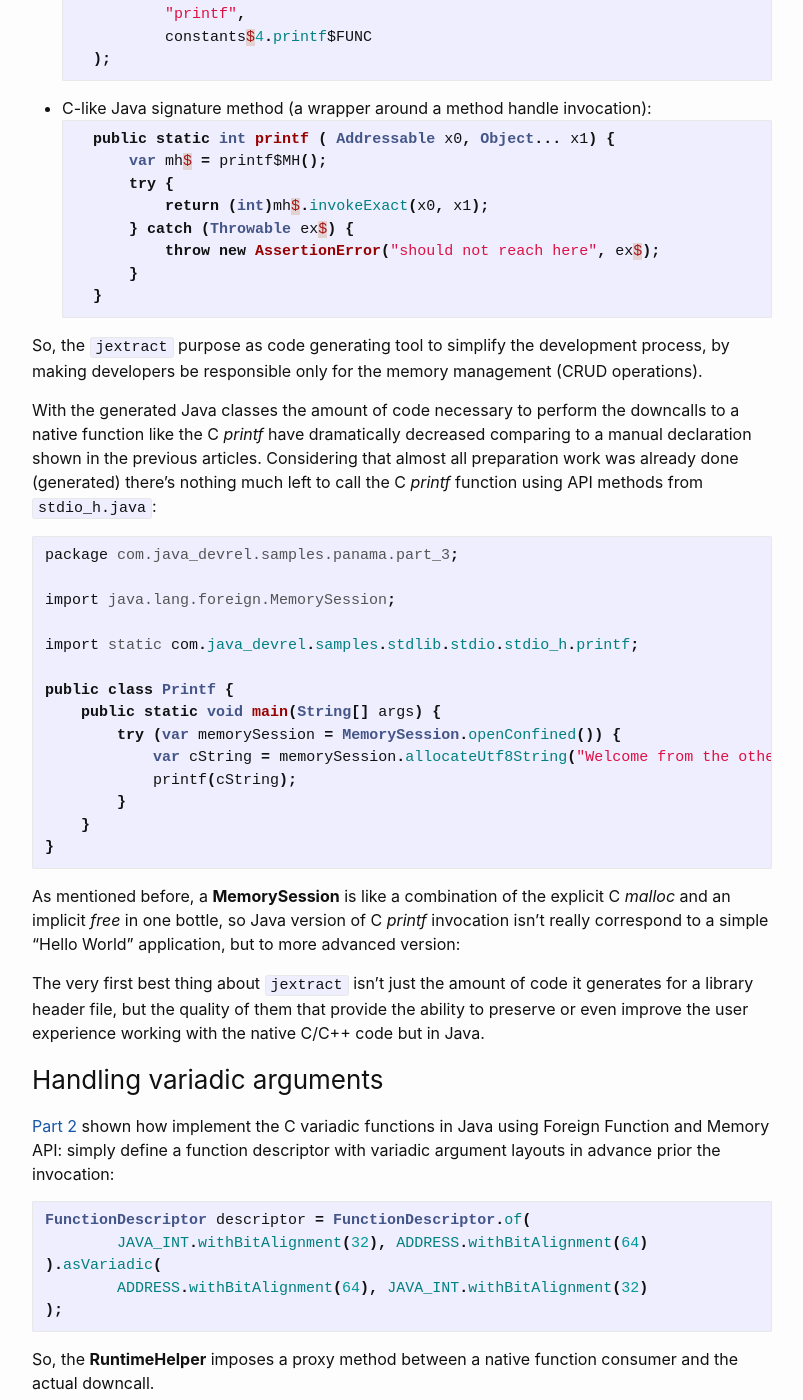
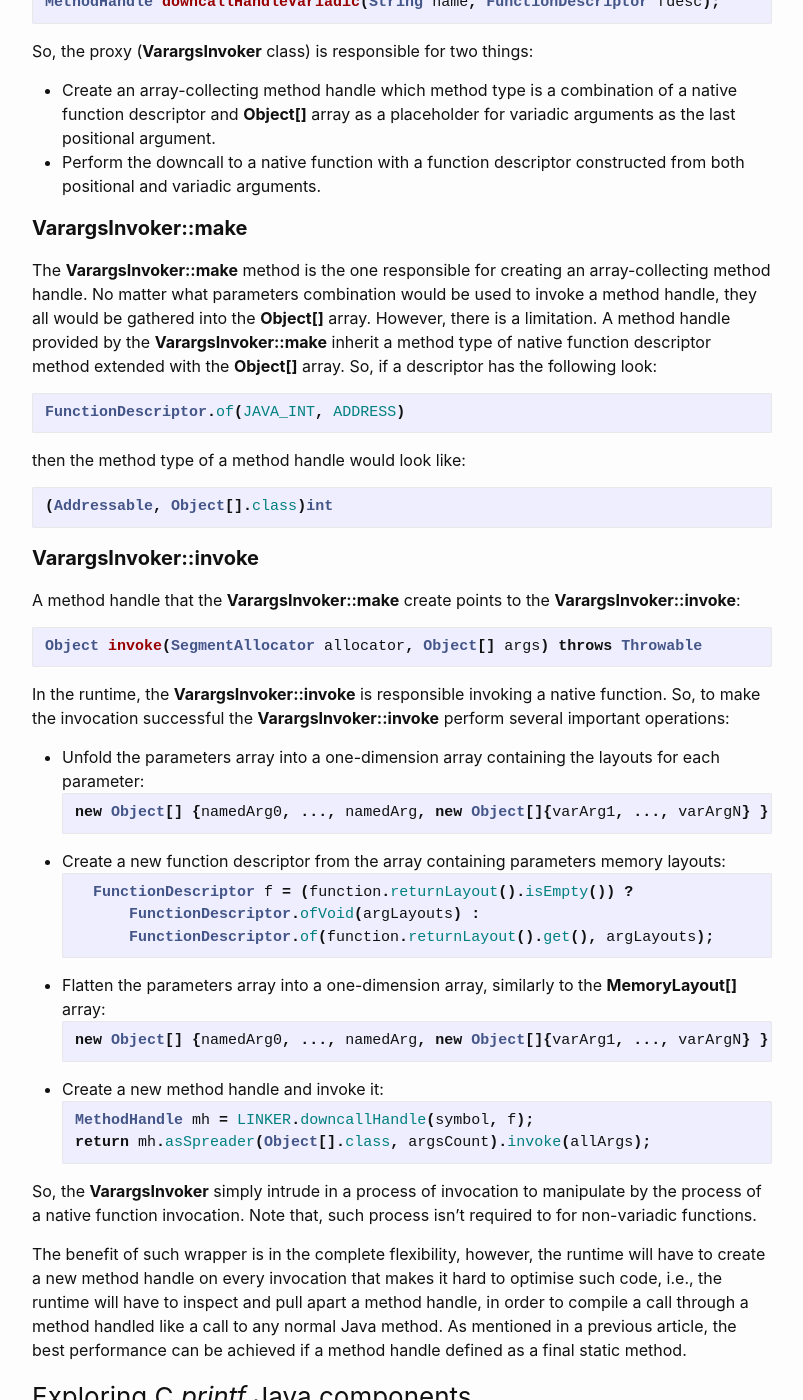
Before and after one commit to denismakogon/denismakogon.github.io, a Jekyll site: the page built from _posts/2022-07-12-introduction-to-project-panama-part-3.markdown, in a window 1280 px wide and 1400 px high, scrolled down 6574 px. Shown: the whole window, without its empty margins (238-1041 px from the left). Built offline with Jekyll 4.4.1, drawn with Linux system fonts in a browser that asks for light colours; a script that is not in the unit is left out; some of the changed text lies outside the part shown.

Commit message:
reworking part-3

````diff
--- a/_posts/2022-07-12-introduction-to-project-panama-part-3.markdown
+++ b/_posts/2022-07-12-introduction-to-project-panama-part-3.markdown
@@ -213,6 +213,88 @@ so the `jextract` will not create a method handle for it.
 In addition to macros, not all functions, constants and structs can be exported due to lack of data types support, i.e., `long double` is not present in Java.
 When [Project Valhalla](https://openjdk.java.net/projects/valhalla/) will be available, Panama will benefit from it by improving .
 
+### Handling variadic arguments
+
+[Part 2]() have shown how implement the C variadic functions in Java using Foreign Function and Memory API: simply define a function descriptor with variadic argument layouts in advance prior the invocation:
+```java
+class PrintfImpls {
+    static final FunctionDescriptor PRINTF_BASE_TYPE = FunctionDescriptor.of(JAVA_INT, ADDRESS);
+    static final Linker LINKER = Linker.nativeLinker();
+    static final Addressable PRINTF_ADDR = LINKER.defaultLookup().lookup("printf").orElseThrow();
+    static MethodHandle specializedPrintf(MemoryLayout... varargLayouts) {
+        FunctionDescriptor specialized = PRINTF_BASE_TYPE.asVariadic(varargLayouts);
+        return LINKER.downcallHandle(PRINTF_ADDR, specialized);
+    }
+    public static final MethodHandle WithInt = specializedPrintf(JAVA_INT);
+    public static final MethodHandle WithString = specializedPrintf(ADDRESS);
+    public static final MethodHandle WithIntAndString = specializedPrintf(JAVA_INT, ADDRESS);
+}
+```
+
+The `jextract` offers a different solution, it imposes a proxy method between a native function consumer and the actual downcall.
+The implementation enclosed into **RuntimeHelper** class and available through the following API method:
+```java
+MethodHandle downcallHandleVariadic(String name, FunctionDescriptor fdesc);
+```
+
+So, the proxy (**VarargsInvoker** class) is responsible for two things:
+* Create an array-collecting method handle which method type is a combination of a native function descriptor and **Object[]** array as a placeholder for variadic arguments as the last positional argument.
+* Perform the downcall to a native function with a function descriptor constructed from both positional and variadic arguments.
+
+#### **VarargsInvoker::make**
+
+The **VarargsInvoker::make** method is the one responsible for creating an array-collecting method handle.
+No matter what parameters combination would be used to invoke a method handle, they all would be gathered into the **Object[]** array.
+However, there is a limitation. A method handle provided by the **VarargsInvoker::make** inherit a method type of native function descriptor method extended with the **Object[]** array.
+So, if a descriptor has the following look:
+```java
+FunctionDescriptor.of(JAVA_INT, ADDRESS)
+```
+then the method type of a method handle would look like:
+```java
+(Addressable, Object[].class)int
+```
+
+#### **VarargsInvoker::invoke**
+
+A method handle that the **VarargsInvoker::make** create points to the **VarargsInvoker::invoke**:
+```java
+Object invoke(SegmentAllocator allocator, Object[] args) throws Throwable
+```
+In the runtime, the **VarargsInvoker::invoke** is responsible invoking a native function.
+So, to make the invocation successful the **VarargsInvoker::invoke** perform several important operations:
+
+* Unfold the parameters array into a one-dimension array containing the layouts for each parameter:
+```java
+new Object[] {namedArg0, ..., namedArg, new Object[]{varArg1, ..., varArgN} } --> new MemoryLayout[] {namedArg0, ..., varArgN}
+```
+
+* Create a new function descriptor from the array containing parameters memory layouts:
+```java
+    FunctionDescriptor f = (function.returnLayout().isEmpty()) ?
+        FunctionDescriptor.ofVoid(argLayouts) :
+        FunctionDescriptor.of(function.returnLayout().get(), argLayouts);
+```
+
+* Flatten the parameters array into a one-dimension array, similarly to the **MemoryLayout[]** array:
+```java
+new Object[] {namedArg0, ..., namedArg, new Object[]{varArg1, ..., varArgN} } --> new Object[] {namedArg0, ..., varArgN}
+```
+
+* Create a new method handle and invoke it:
+```java
+MethodHandle mh = LINKER.downcallHandle(symbol, f);
+return mh.asSpreader(Object[].class, argsCount).invoke(allArgs);
+```
+
+So, the **VarargsInvoker** simply intrude in a process of invocation to manipulate by the process of a native function invocation.
+Note that, such process isn't required to for non-variadic functions.
+
+The benefit of such wrapper is in the complete flexibility, however, the runtime will have to create
+a new method handle on every invocation that makes it hard to optimise such code, i.e., the runtime will have to inspect and pull apart a method handle,
+in order to compile a call through a method handled like a call to any normal Java method. As mentioned in a previous article,
+the best performance can be achieved if a method handle defined as a final static method.
+
 ### Exploring С _printf_ Java components
 
 While generated sources contain a unique representation of a **FunctionDescriptor**, **MemorySegment** and **MethodHandle** for every native function,
@@ -234,7 +316,7 @@ So, for the C _printf_ `jextract` will create the following components:
     );
 ```
 
-* a native address and a method handle:
+* variadic method handle:
 ```java
     static final MethodHandle printf$MH =
         RuntimeHelper.downcallHandleVariadic(
@@ -243,7 +325,7 @@ So, for the C _printf_ `jextract` will create the following components:
     );
 ```
 
-* C-like Java signature method (a wrapper around a method handle invocation):
+* Java method compliant with the C _printf_ definition from the C stdio library:
 ```java
     public static int printf ( Addressable x0, Object... x1) {
         var mh$ = printf$MH();
@@ -284,21 +366,6 @@ The very first best thing about `jextract` isn't just the amount of code it gene
 but the quality of them that provide the ability to preserve or even improve the user experience working
 with the native C/C++ code but in Java.
 
-### Handling variadic arguments
-
-[Part 2]() shown how implement the C variadic functions in Java using Foreign Function and Memory API: simply define a function descriptor with variadic argument layouts in advance prior the invocation:
-```java
-FunctionDescriptor descriptor = FunctionDescriptor.of(
-        JAVA_INT.withBitAlignment(32), ADDRESS.withBitAlignment(64)
-).asVariadic(
-        ADDRESS.withBitAlignment(64), JAVA_INT.withBitAlignment(32)
-);
-```
-
-So, the **RuntimeHelper** imposes a proxy method between a native function consumer and the actual downcall.
-
-
-
 ## Treating generated sources
 
 When you played enough with the sources it will be the time to give an answer to the following questions:
````
